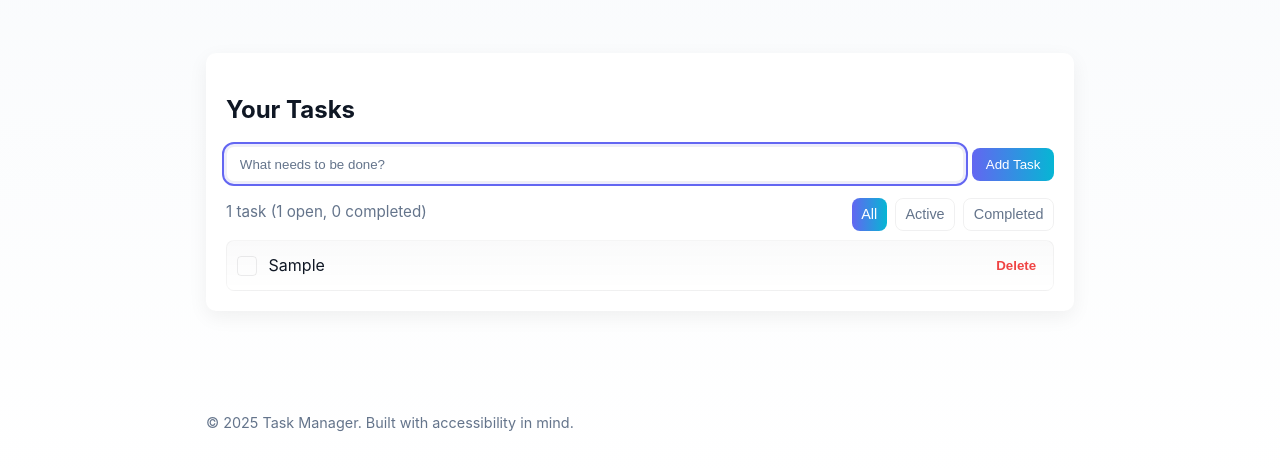
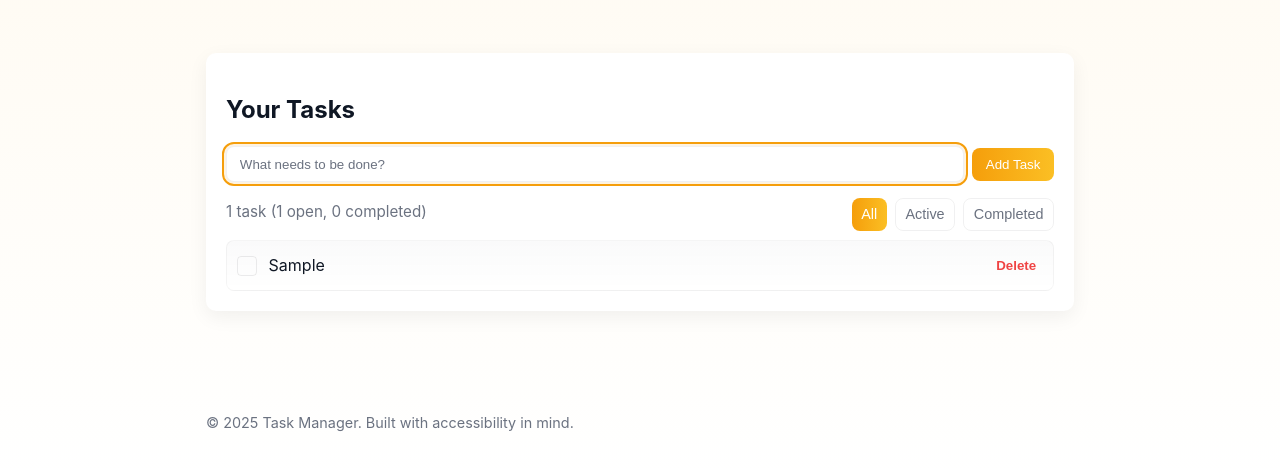
Before and after one commit to oscarguindzberg/copilot-playground-sample1, a plain HTML site: page index.html in a window 1280 px wide. Both pictures are taken after typing "Sample" into the empty fields and a click on the button "Add Task". Shown: the part 159-628 px from the top of the page. Drawn offline with Linux system fonts and the light colour scheme.

Commit message:
Update color palette to warm yellow accents
Changed the primary accent colors from indigo/teal to amber/yellow tones for a warmer look. Updated related focus, background, and completed task styles to match the new palette.

```diff
--- a/styles.css
+++ b/styles.css
@@ -1,14 +1,14 @@
 :root{
-  --bg: #f8fafc; /* light background */
+  --bg: #fffaf0; /* light warm background */
   --card: #ffffff; /* card background */
   --text: #0f1724; /* primary text */
-  --muted: #64748b; /* muted text */
-  --accent: #6366f1; /* indigo */
-  --accent-2: #06b6d4; /* teal */
+  --muted: #6b7280; /* muted text */
+  --accent: #f59e0b; /* amber / yellow */
+  --accent-2: #fbbf24; /* light yellow */
   --success: #10b981; /* green */
   --danger: #ef4444; /* red */
   --surface: #ffffff;
-  --glass: rgba(2,6,23,0.03);
+  --glass: rgba(34,20,5,0.03);
   --radius: 10px;
 }
 
@@ -35,18 +35,18 @@ body{
 .task-form{display:flex;gap:0.5rem;align-items:center;flex-wrap:wrap}
 .task-input{flex:1 1 220px;padding:0.6rem 0.8rem;border-radius:8px;border:1px solid rgba(2,6,23,0.06);background:var(--card);color:var(--text);outline:2px solid transparent}
 .task-input::placeholder{color:var(--muted)}
-.task-input:focus{outline-color:var(--accent);box-shadow:0 0 0 3px rgba(99,102,241,0.12)}
+.task-input:focus{outline-color:var(--accent);box-shadow:0 0 0 3px rgba(245,158,11,0.12)}
 .btn{display:inline-flex;align-items:center;gap:0.6rem;padding:0.55rem 0.85rem;border-radius:8px;border:1px solid rgba(2,6,23,0.06);background:transparent;color:var(--text);cursor:pointer}
 .btn.primary{background:linear-gradient(90deg,var(--accent),var(--accent-2));color:white;border:none}
 .btn.secondary{background:transparent;border:1px solid rgba(2,6,23,0.05);color:var(--muted)}
-.btn:focus{outline:3px solid rgba(124,58,237,0.18)}
+.btn:focus{outline:3px solid rgba(245,158,11,0.18)}
 
 .task-list-wrapper{margin-top:1rem}
 .task-controls{display:flex;align-items:center;justify-content:space-between;gap:1rem;margin-bottom:0.6rem}
 .task-filters{display:flex;gap:0.5rem}
 .filter-btn{padding:0.45rem 0.6rem;font-size:0.9rem;border-radius:8px;border:1px solid rgba(2,6,23,0.06);background:transparent;color:var(--muted);cursor:pointer}
 .filter-btn[aria-pressed="true"]{background:linear-gradient(90deg,var(--accent),var(--accent-2));border:none;color:white}
-.filter-btn:focus{outline:3px solid rgba(124,58,237,0.18)}
+.filter-btn:focus{outline:3px solid rgba(245,158,11,0.18)}
 .task-count{color:var(--muted);font-size:0.95rem;margin-bottom:0.35rem}
 .task-list{list-style:none;padding:0;margin:0;display:flex;flex-direction:column;gap:0.5rem}
 
@@ -56,7 +56,7 @@ body{
 .task-checkbox input{position:absolute;opacity:0;width:20px;height:20px}
 .task-label{font-size:1rem;color:inherit}
 .task-label.completed{opacity:0.6;text-decoration:line-through;color:var(--muted)}
-.task-item.completed{border-color:rgba(16,185,129,0.12);background:linear-gradient(90deg, rgba(16,185,129,0.03), transparent)}
+.task-item.completed{border-color:rgba(245,158,11,0.12);background:linear-gradient(90deg, rgba(245,158,11,0.03), transparent)}
 
 .task-actions{display:flex;gap:0.35rem}
 .delete-btn{background:transparent;border:0;color:var(--danger);padding:0.45rem;border-radius:6px;cursor:pointer;font-weight:600}
```
